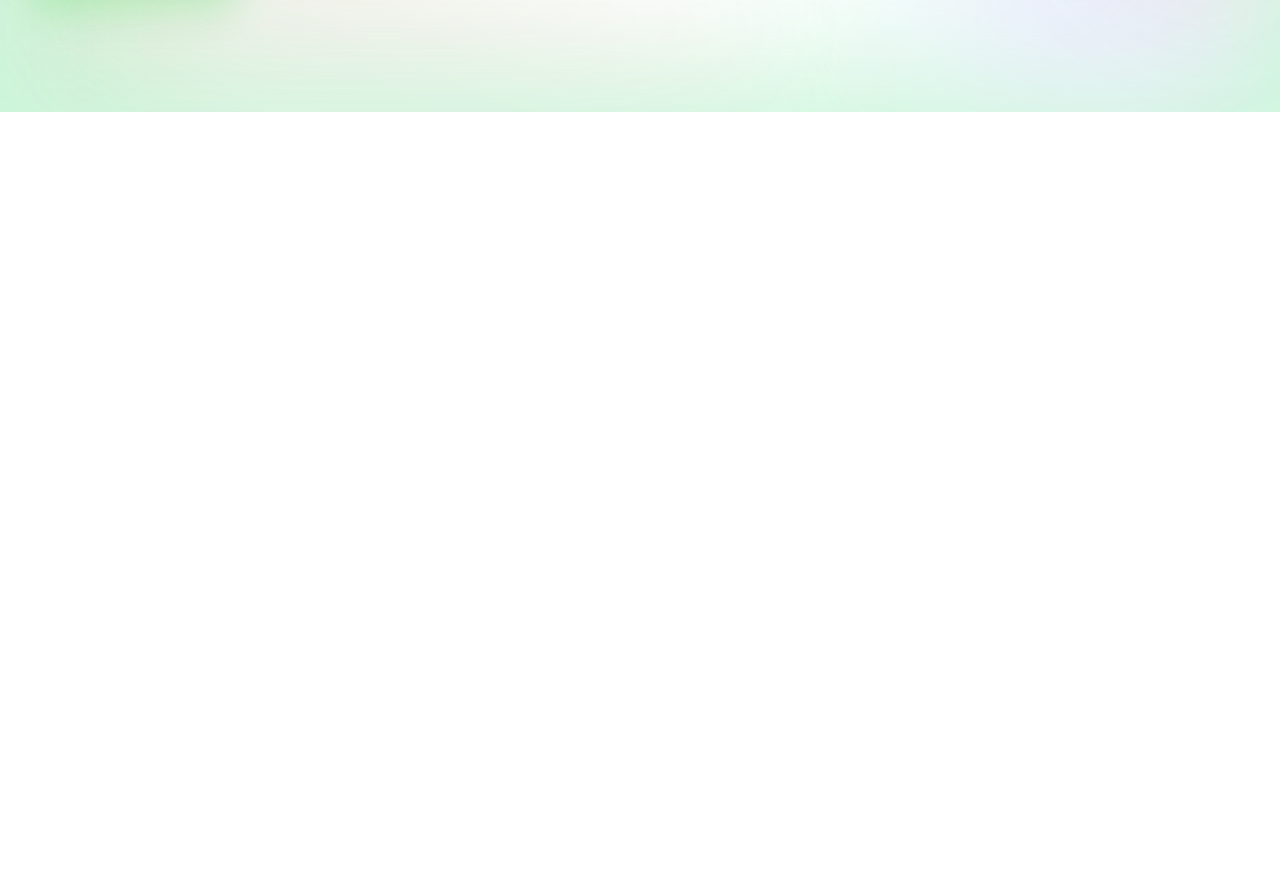
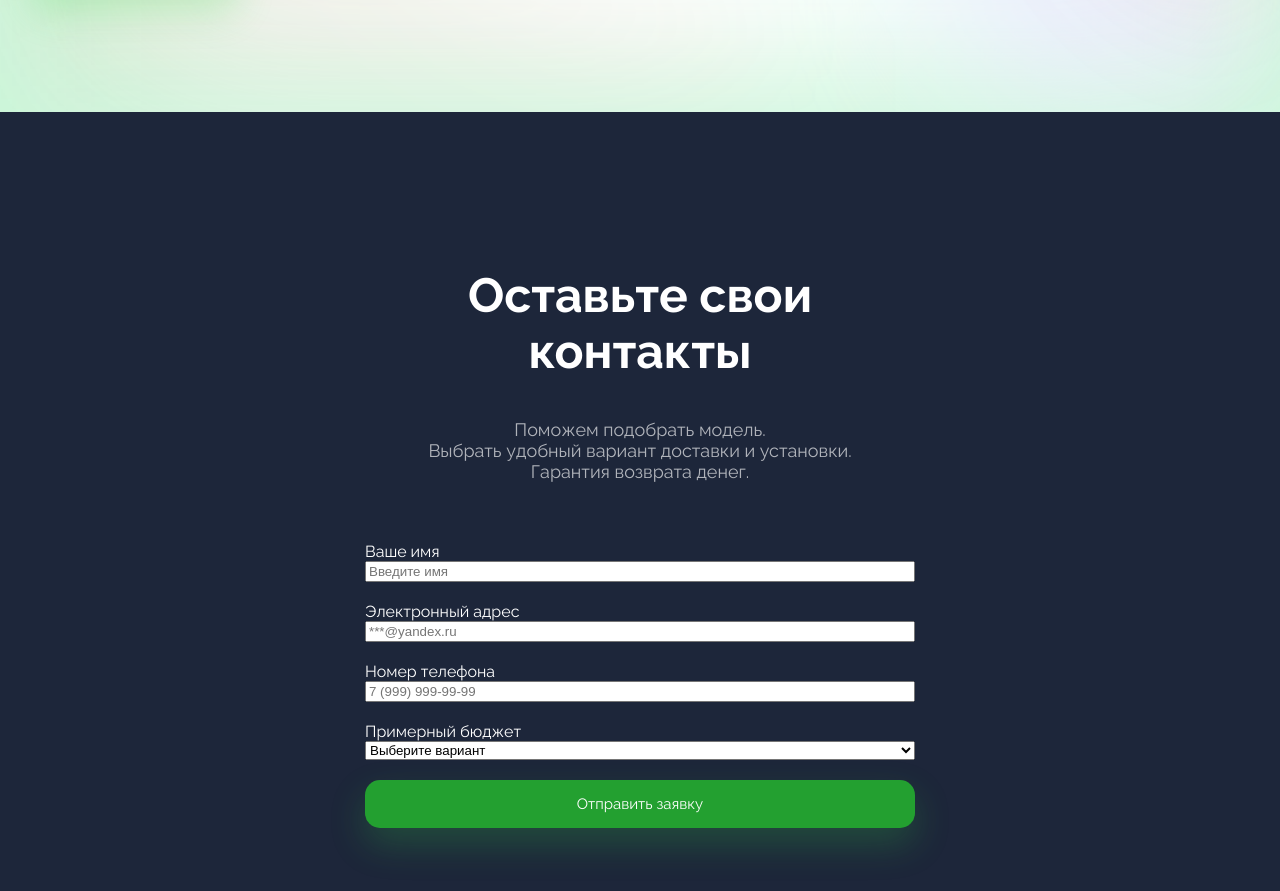
Before and after one commit to notfullon/green-corp-landing, a plain HTML site: page index.html in a window 1280 px wide. Shown: the part 709-1600 px from the top of the page. Before the commit the page ends 821 px from the top, so only its background shows below. Drawn offline with Linux system fonts and the light colour scheme.

Commit message:
change style form

```diff
--- a/index.html
+++ b/index.html
@@ -30,7 +30,50 @@
       </div>
       <div class="about__images">
         <img alt="Солнышко" class="about__sun-image" src="img/sun.png" />
-        <img alt="Солнечная панель" class="about__image" src="img/solar-panel.png" />
+        <img
+          alt="Солнечная панель"
+          class="about__image"
+          src="img/solar-panel.png"
+        />
+      </div>
+    </section>
+    <section class="form">
+      <div class="form__containter">
+        <h1>Оставьте свои контакты</h1>
+        <p>
+          Поможем подобрать модель.
+          <br />
+          Выбрать удобный вариант доставки и установки.
+          <br />
+          Гарантия возврата денег.
+        </p>
+        <form>
+          <form>
+            <div class="form__group">
+              <label for="name">Ваше имя</label>
+              <input type="text" placeholder="Введите имя" id="name" />
+            </div>
+            <div class="form__group">
+              <label for="email">Электронный адрес</label>
+              <input type="email" placeholder="***@yandex.ru" id="email" />
+            </div>
+            <div class="form__group">
+              <label for="phone">Номер телефона</label>
+              <input type="phone" placeholder="7 (999) 999-99-99" id="phone" />
+            </div>
+            <div class="form__group">
+              <label for="budget">Примерный бюджет</label>
+              <select id="budget">
+                <option>Выберите вариант</option>
+                <option value="10–30">10 000₽ – 30 000₽</option>
+                <option value="30–60">30 000₽ – 60 000₽</option>
+                <option value="60–100">60 000₽ – 100 000₽</option>
+                <option value="100+">100 000₽</option>
+              </select>
+            </div>
+            <button type="submit" class="form__submit">Отправить заявку</button>
+          </form>
+        </form>
       </div>
     </section>
   </body>
--- a/main.css
+++ b/main.css
@@ -76,3 +76,39 @@ button {
 .about__info {
   max-width: 550px;
 }
+
+.form__containter {
+  width: 550px;
+}
+
+.form {
+  background-color: #1D263A;
+  color: #fff;
+  padding-top: 115px;
+  padding-bottom: 115px;
+  text-align: center;
+  display: flex;
+  justify-content: center;
+  align-items: center;
+}
+
+.form h1 {
+  font-size: 48px;
+}
+
+.form p {
+  font-size: 18px;
+  opacity: 0.65;
+}
+
+.form__group {
+  display: flex;
+  flex-direction: column;
+   text-align: left;
+}
+
+.form form {
+  display: grid;
+  grid-gap: 20px;
+  margin-top: 60px;
+}
```
